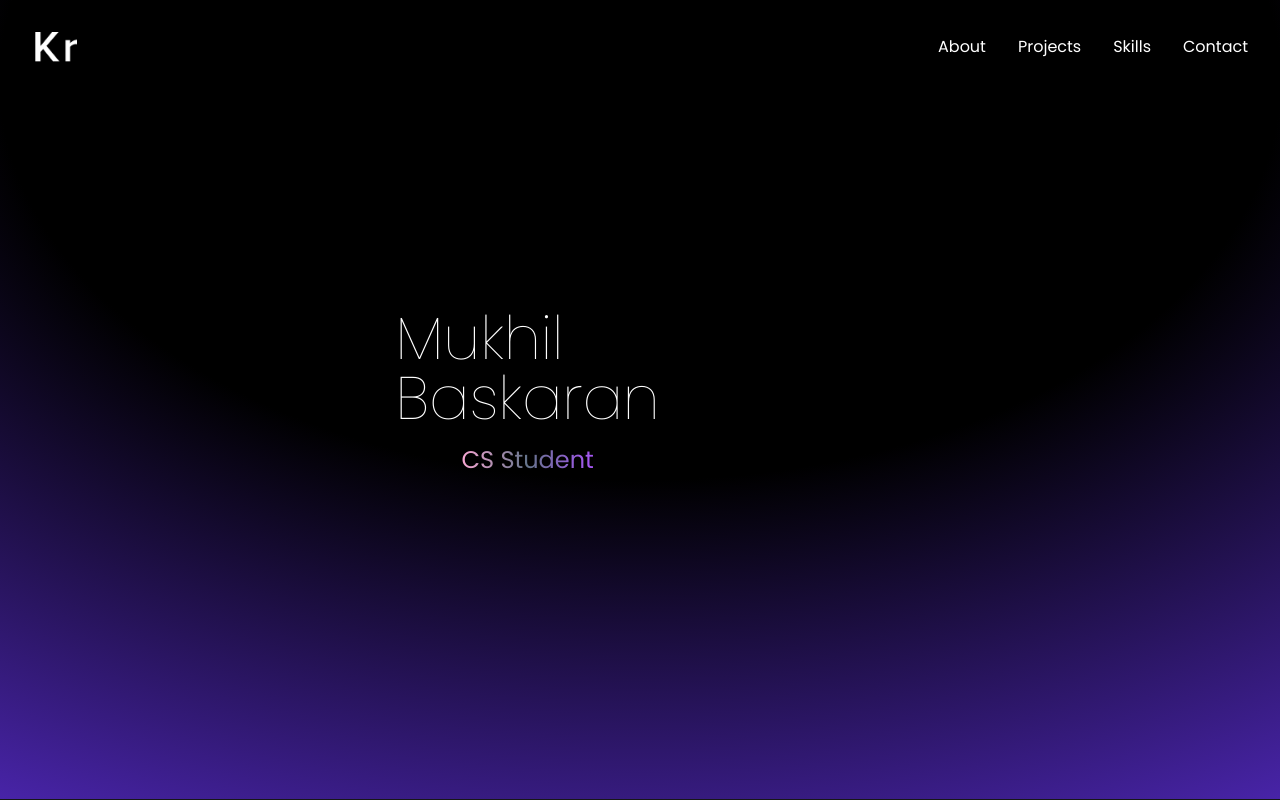
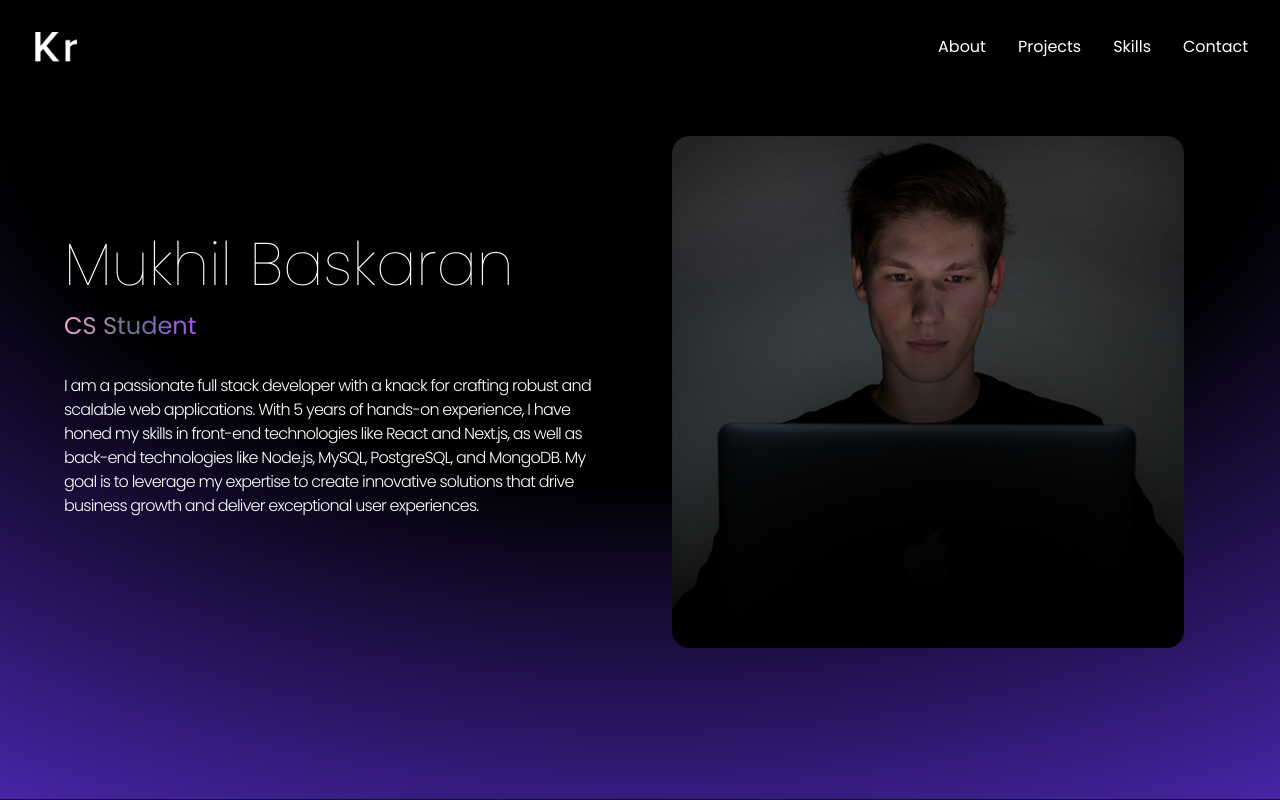
Before and after one commit to mukhil0212/portfolio_page, a Next.js app: page / in a window 1280 px wide. Built offline with nearby package versions, Linux system fonts and the light colour scheme.

Commit message:
some changes

```diff
--- /dev/null
+++ b/app/components/About.tsx
@@ -0,0 +1,5 @@
+const About = () => {
+  return <div className="border-blll"></div>;
+};
+
+export default About;
--- a/app/components/Hero.tsx
+++ b/app/components/Hero.tsx
@@ -1,18 +1,28 @@
 "use client";
+
+import { HERO_CONTENT } from "../constants/index";
+import Image from "next/image";
+import profilePic from "../assets/kevinRushProfile.png";
 
 const Hero = () => {
   return (
     <div className="border-b border-neutral-900 pb-4 lg:mb-35 text-white h-screen flex items-center justify-center">
-      <div className="flex flex-wrap">
-        <div className="w-full lg:w-1/2">
-          <div className="flex flex-col items-center lg:items-center">
+      <div className="flex flex-wrap items-center w-full max-w-6xl mx-auto">
+        <div className="w-full lg:w-1/2 lg:pr-8">
+          <div className="flex flex-col items-center lg:items-start text-center lg:text-left">
             <h1 className="pb-4 text-4xl font-thin tracking-light lg:text-6xl">
               Mukhil Baskaran
             </h1>
             <span className="bg-gradient-to-r from-pink-300 via-slate-500 to-purple-500 bg-clip-text text-transparent text-2xl tracking-light">
               CS Student
             </span>
+            <p className="my-2 max-w-xl py-6 font-light tracking-tighter">
+              {HERO_CONTENT}
+            </p>
           </div>
+        </div>
+        <div className="w-full lg:w-1/2 lg:p-8 flex justify-center ">
+          <Image src={profilePic} alt="Mukhil Baskaran" />
         </div>
       </div>
     </div>
```
Also changed, not shown: 1 other file (tests, documents, lock files or other folders).
